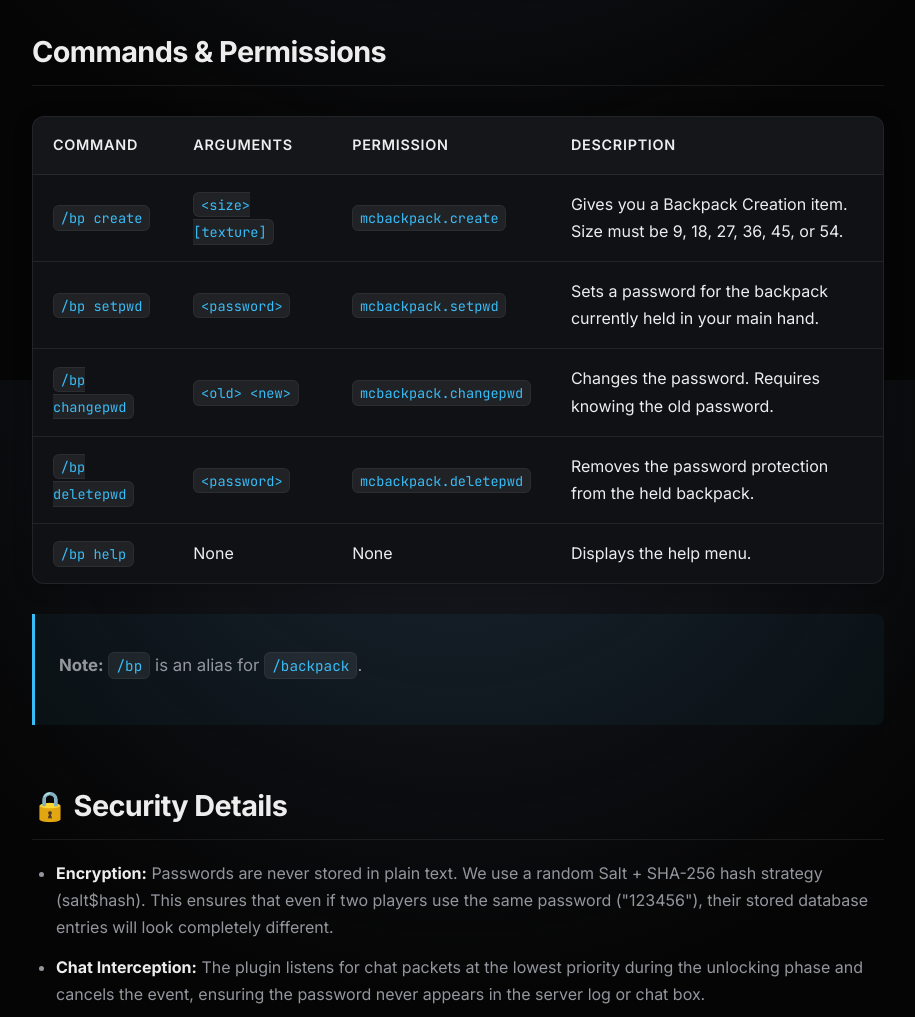
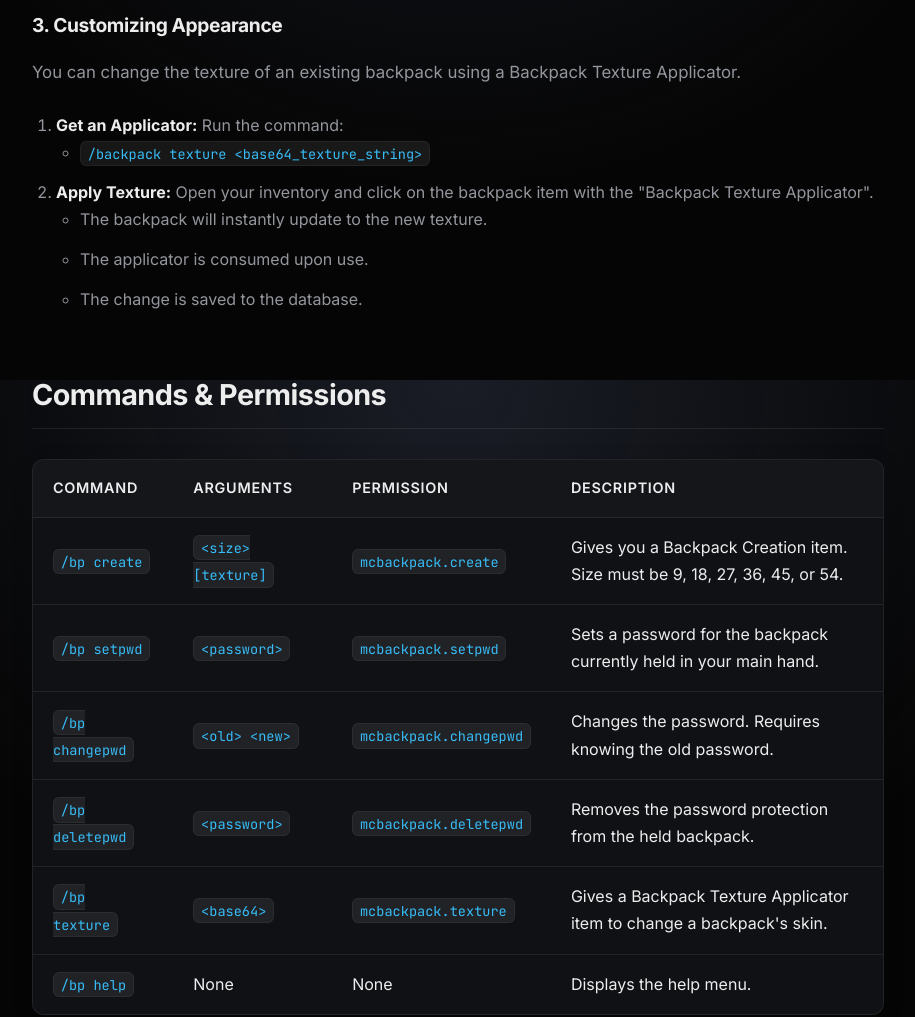
Before and after one commit to MCEngine/mcbackpack-website, a plain HTML site: page docs/index.html in a window 1280 px wide. Shown: the part 2820-3837 px from the top of the page, without its empty margins (182-1097 px from the left). Drawn offline with Linux system fonts and the light colour scheme.

Commit message:
docs: update documentation with texture change feature and commands

```diff
--- a/docs/index.html
+++ b/docs/index.html
@@ -111,6 +111,23 @@
             </li>
         </ol>
 
+        <h3>3. Customizing Appearance</h3>
+        <p>You can change the texture of an existing backpack using a Backpack Texture Applicator.</p>
+        <ol>
+            <li><strong>Get an Applicator:</strong> Run the command:
+                <ul>
+                    <li><code>/backpack texture &lt;base64_texture_string&gt;</code></li>
+                </ul>
+            </li>
+            <li><strong>Apply Texture:</strong> Open your inventory and click on the backpack item with the "Backpack Texture Applicator".
+                <ul>
+                    <li>The backpack will instantly update to the new texture.</li>
+                    <li>The applicator is consumed upon use.</li>
+                    <li>The change is saved to the database.</li>
+                </ul>
+            </li>
+        </ol>
+
         <h2>Commands & Permissions</h2>
         <table>
             <thead>
@@ -145,6 +162,12 @@
                     <td><code>&lt;password&gt;</code></td>
                     <td><code>mcbackpack.deletepwd</code></td>
                     <td>Removes the password protection from the held backpack.</td>
+                </tr>
+                <tr>
+                    <td><code>/bp texture</code></td>
+                    <td><code>&lt;base64&gt;</code></td>
+                    <td><code>mcbackpack.texture</code></td>
+                    <td>Gives a Backpack Texture Applicator item to change a backpack's skin.</td>
                 </tr>
                 <tr>
                     <td><code>/bp help</code></td>
```
